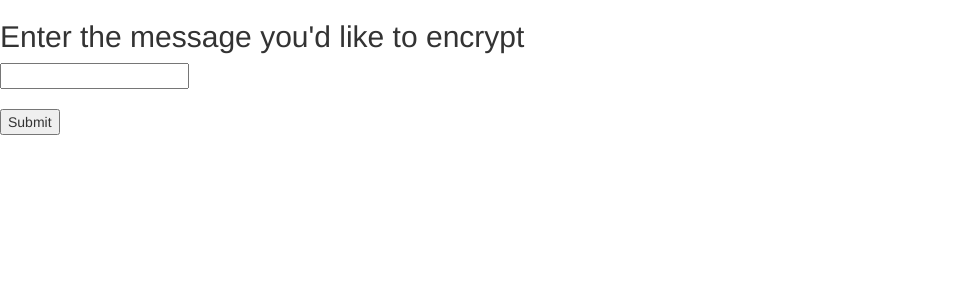
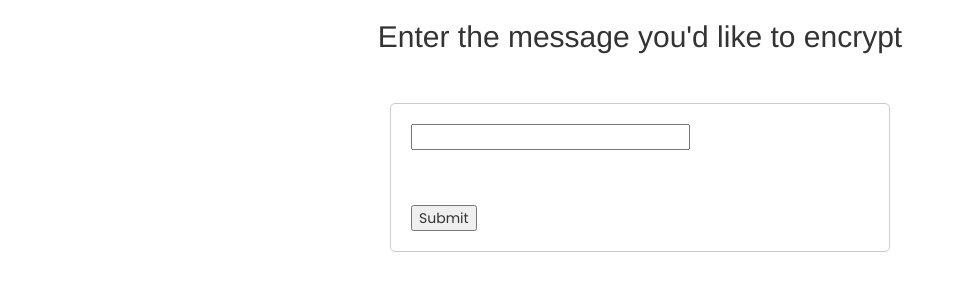
Before and after one commit to mendoska/cryptography-project, a website: page public/index.html in a window 1280 px wide. Shown: the whole page, without its empty margins (0-965 px from the left). Drawn offline with nearby package versions, Linux system fonts and the light colour scheme.

Commit message:
adding basic styling to form

```diff
--- a/public/index.html
+++ b/public/index.html
@@ -18,16 +18,19 @@
 </head>
 <body>
 
-    <h2>Enter the message you'd like to encrypt</h2>
+    <h2 id ="form-title">Enter the message you'd like to encrypt</h2>
 
+    <div class = "form-container">
+        <form class = "form-styling">
+        <div class = "form-group">
+        <input type="text" id="plaintxt" name="plaintxt"><br><br>
+        <br>
+        </div>
+        <div id="mydiv" name="mydiv"></div>
+        </form>
+        <button onclick ="sendEncryption()">Submit</button>
 
-        <input type="text" id="plaintxt" name="plaintxt"><br><br>
-        <button onclick ="sendEncryption()">Submit</button>
-        <br>
-        <br>
-
-        <div id="mydiv" name="mydiv"></div>
-
+    </div>
 <!-- JS -->
 <script>
     function sendEncryption(){
@@ -42,7 +45,7 @@
             $("#mydiv").text(response.message);
             console.log("The message to be encrypted: " + response.plaintxt);
             console.log("The message encrypted: " + response.encrypted_message);
-            console.log("The message encrypted: " + response.decrypted_message);
+            console.log("The message decrypted: " + response.decrypted_message);
             $("#mydiv").append("message was sent to the backend");
             },
             error:function(xhr){
--- a/public/styles/style.css
+++ b/public/styles/style.css
@@ -3,3 +3,35 @@
 * {
     font-family:"Poppins", sans-serif;
 }
+
+/*
+FORM STYLING
+*/
+
+.form-container {
+    max-width: 500px;
+    margin: 0 auto;
+    margin-top:50px;
+    padding: 20px;
+    border: 1px solid #ccc;
+    border-radius: 5px;
+    background-color:  white;
+  }
+
+  .form-control {
+    width: 100%;
+    padding: 10px;
+    border-radius: 5px;
+    border: 1px solid #ccc;
+  }
+
+  label {
+    display: block;
+    margin-bottom: 5px;
+    font-weight: bold;
+    color:black;
+  }
+
+  #form-title{
+    text-align: center;
+  }
```
